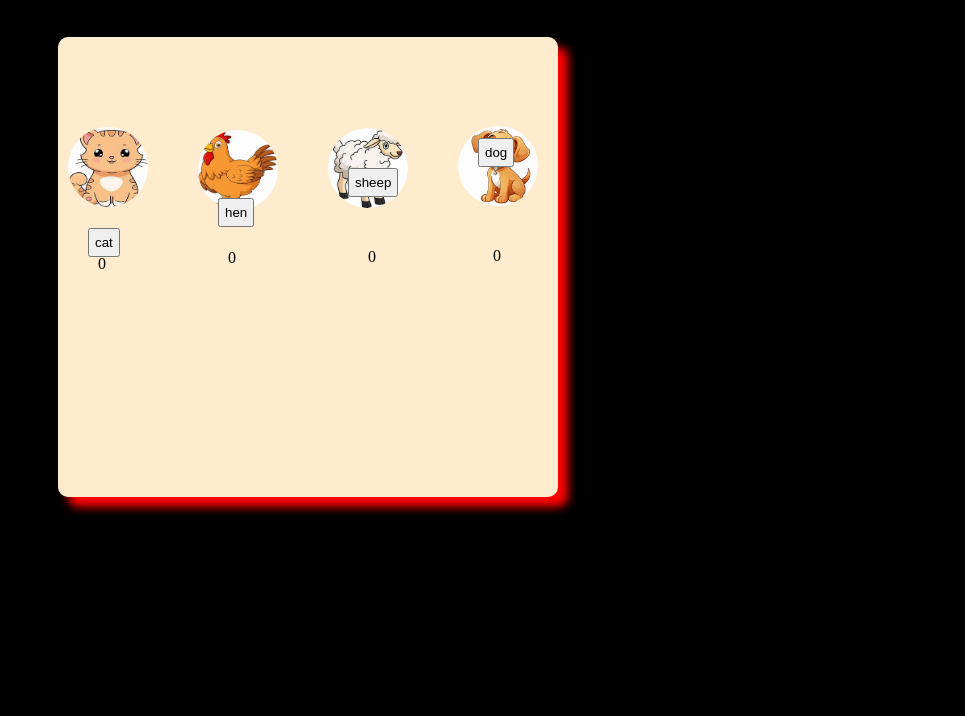
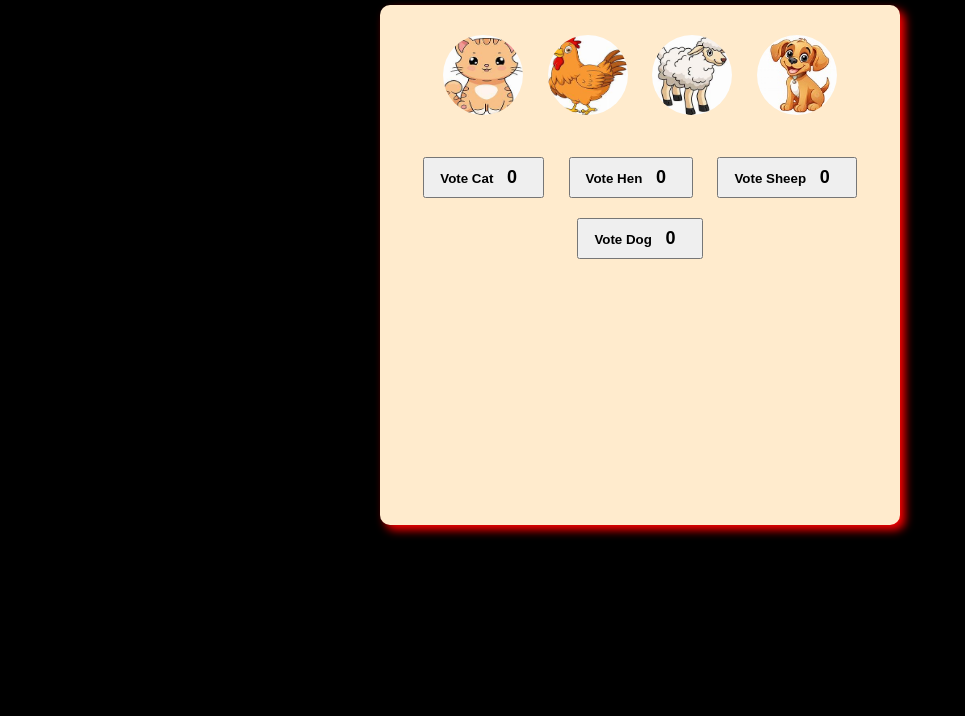
Before and after one commit to Nithyaharini5069/HTML_Projects_Pet-Animal, a plain HTML site: page index.html in a window 1280 px wide. Shown: the part 84-800 px from the top of the page, without its empty margins (0-965 px from the left). Drawn offline with Linux system fonts and the light colour scheme.

Commit message:
Update index.html

```diff
--- a/index.html
+++ b/index.html
@@ -3,171 +3,88 @@
 <head>
 <meta charset="UTF-8">
 <meta name="viewport" content="width=device-width, initial-scale=1.0">
-    <title>Dom</title>
+<title>Pet Animals Voting</title>
 <style>
-        body{
+    body {
         background-color: black;
+        font-family: Arial, sans-serif;
     }
-        .outer{
+    .outer {
         background-color: blanchedalmond;
-            height:460px;
-            width:500px;
+        height: 500px;
+        width: 520px;
         position: relative;
-            top: 20px;
-            left: 50px;
+        margin: 20px auto;
         border-radius: 10px;
-            box-shadow: 10px 10px 10px red;
+        box-shadow: 5px 5px 10px red;
+        text-align: center;
+        padding-top: 20px;
     }
-
-            .img1{
-            height:80px;
-            width:80px;
-            border-radius:100px;
-            display: block;
-            position:relative;
-            top:90px;
-            left:10px;
+    .outer img {
+        height: 80px;
+        width: 80px;
+        border-radius: 50%;
+        margin: 10px;
     }
-             .img2{
-            height:80px;
-            width:80px;
-            border-radius:100px;
-            display: block;
-            position:relative;
-            bottom:5px;
-            left:140px;}
-
-             .img3{
-            height:80px;
-            width:80px;
-            border-radius:100px;
-            display: block;
-            position:relative;
-             bottom:105px;
-            left:270px;}
-
-             .img4{
-            height:80px;
-            width:80px;
-            border-radius:100px;
-            display: block;
-            position:relative;
-            bottom:205px;
-            left:400px;}
-
-            button{
-                padding: 5px;
-               position: absolute;
-                bottom: 200px;
+    button {
+        padding: 8px 15px;
+        margin: 10px;
+        font-weight: bold;
+        cursor: pointer;
     }
-
-            .btn1{
-                left:30px;
-                 bottom:240px;
+    .count {
+        color: black;
+        font-size: 18px;
+        font-weight: bold;
+        display: inline-block;
+        width: 30px;
     }
-            .btn2{
-                left:160px;
-                 bottom:270px;
-            }
-            .btn3{
-
-                bottom:300px;
-                left:290px;
-            }
-            .btn4{
-                left:420px;
-                bottom:330px;
-            }
-            .num1{
-                position:relative;
-                left:40px;
-                bottom:190px;
-            }
-             .num2{
-                position:relative;
-                left:170px;
-                bottom:230px;
-            }
-             .num3{
-                position:relative;
-                left:310px;
-                bottom:265px;
-            }
-             .num4{
-                position:relative;
-                left:435px;
-                bottom:300px;
-            }
-            .head{
-                margin-left:230px;
+    .head {
         color: aliceblue;
-                font-size:xx-large;
+        font-size: xx-large;
+        margin-bottom: 20px;
     }
 </style>
 </head>
 <body>
-    <p class="head"><b>Pet Animals</b></p>
+    <p class="head"><b>Pet Animals Voting</b></p>
     <div class="outer">
-    <img src="./cat.jpg" class="img1"/><br>
-    <img src="./hen.jpg" class="img2" /><br>
-    <img src="./sheep.jpg" class="img3"/><br>
-    <img src="./dog.jpg" class="img4"/><br>
-    <p class="num1">0</p>
-    <p class="num2">0</p>
-    <p class="num3">0</p>
-    <p class="num4">0</p>
-    <button class="btn1">cat</button><br>
-    <button  class="btn2">hen</button><br>
-    <button  class="btn3">sheep</button><br>
-    <button  class="btn4">dog</button><br>
+        <!-- Images -->
+        <img src="cat.jpg" alt="Cat" id="imgCat">
+        <img src="hen.jpg" alt="Hen" id="imgHen">
+        <img src="sheep.jpg" alt="Sheep" id="imgSheep">
+        <img src="dog.jpg" alt="Dog" id="imgDog">
+
+        <br><br>
+
+        <!-- Vote Buttons -->
+        <button id="btnCat">Vote Cat <span class="count" id="numCat">0</span></button>
+        <button id="btnHen">Vote Hen <span class="count" id="numHen">0</span></button>
+        <button id="btnSheep">Vote Sheep <span class="count" id="numSheep">0</span></button>
+        <button id="btnDog">Vote Dog <span class="count" id="numDog">0</span></button>
     </div>
+
 <script>
-    let catBtn = document.querySelector(".btn1");
-    let henBtn = document.querySelector(".btn2");
-    let sheepBtn = document.querySelector(".btn3");
-    let dogBtn = document.querySelector(".btn4");
+    let catCount = 0, henCount = 0, sheepCount = 0, dogCount = 0, totalCount = 0;
+    const maxVotes = 50;
 
-    let catNum = document.querySelector(".num1");
-    let henNum = document.querySelector(".num2");
-    let sheepNum = document.querySelector(".num3");
-    let dogNum = document.querySelector(".num4");
+    const numCat = document.getElementById("numCat");
+    const numHen = document.getElementById("numHen");
+    const numSheep = document.getElementById("numSheep");
+    const numDog = document.getElementById("numDog");
 
-    let catCount=0;
-    let henCount=0;
-    let sheepCount=0;
-    let dogCount=0;
-    let totalCount=0;
-
-
-        catBtn.addEventListener("click", function() {
-            if (totalCount < 50) {
-            catCount++;
-            totalCount++;
-            catNum.innerText = catCount;}
+    document.getElementById("btnCat").addEventListener("click", () => {
+        if(totalCount < maxVotes) { catCount++; totalCount++; numCat.innerText = catCount; }
     });
-
-        henBtn.addEventListener("click", function() {
-            if (totalCount < 50) {
-            henCount++;
-            totalCount++;
-            henNum.innerText = henCount;}
+    document.getElementById("btnHen").addEventListener("click", () => {
+        if(totalCount < maxVotes) { henCount++; totalCount++; numHen.innerText = henCount; }
     });
-
-        sheepBtn.addEventListener("click", function() {
-        if (totalCount < 50) {
-           sheepCount++;
-            totalCount++;
-            sheepNum.innerText = sheepCount;}
+    document.getElementById("btnSheep").addEventListener("click", () => {
+        if(totalCount < maxVotes) { sheepCount++; totalCount++; numSheep.innerText = sheepCount; }
     });
-
-        dogBtn.addEventListener("click", function() {
-            if (totalCount < 50) {
-            dogCount++;
-             totalCount++;
-            dogNum.innerText = dogCount;
-            }
+    document.getElementById("btnDog").addEventListener("click", () => {
+        if(totalCount < maxVotes) { dogCount++; totalCount++; numDog.innerText = dogCount; }
     });
-
 </script>
 </body>
 </html>
```
Lines whose indentation alone changed are shown as unchanged.
